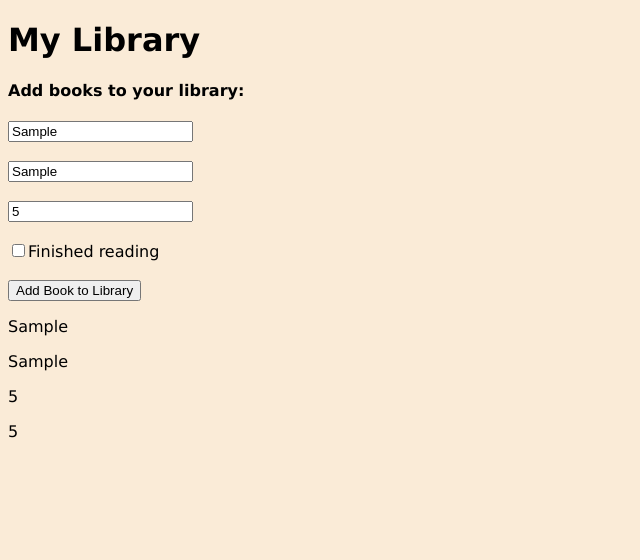
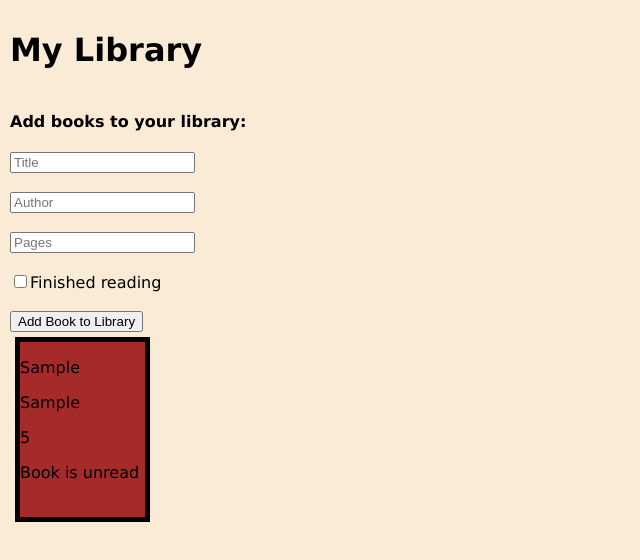
Before and after one commit to crono628/Library, a plain HTML site: page index.html in a window 1280 px wide. Both pictures are taken after typing "Sample", "Sample", "5" into the empty fields and a click on the button "Add Book to Library". Shown: the whole page, without its empty margins (0-640 px from the left). Drawn offline with Linux system fonts and the light colour scheme.

Commit message:
functioning but not pretty

```diff
--- a/index.html
+++ b/index.html
@@ -14,19 +14,15 @@
     <h1>My Library</h1>
     <div>
         <h4>Add books to your library:</h4>
-            <input class="title" type="text" placeholder="Title"><br><br>
-            <input class="author" type="text" placeholder="Author"><br><br>
-            <input class="pages" type="number" placeholder="Pages"><br><br>
-            <input class="read" type="checkbox">Finished reading <br><br>
-            <button id="submit-btn">Add Book to Library</button>
+        <input class="title" type="text" placeholder="Title" required><br><br>
+        <input class="author" type="text" placeholder="Author" required><br><br>
+        <input class="pages" type="number" placeholder="Pages"><br><br>
+        <input class="read" type="checkbox">Finished reading <br><br>
+        <button id="submit-btn">Add Book to Library</button>
+        <div class="book-collection">
+        </div>
     </div>
-    <div>
-        <p class="book-collection"></p>
-        <p class="new-title"></p>
-        <p class="new-author"></p>
-        <p class="new-pages"></p>
-        <p class="new-read"></p>
-    </div>
+
 </body>
 
 </html>
--- a/script.js
+++ b/script.js
@@ -1,7 +1,7 @@
-const myTitle = document.querySelector('.new-title')
-const myAuthor = document.querySelector('.new-author')
-const myPages = document.querySelector('.new-pages')
-const myRead = document.querySelector('.new-read')
+const myTitle = document.querySelector('.title')
+const myAuthor = document.querySelector('.author')
+const myPages = document.querySelector('.pages')
+const myRead = document.querySelector('.read')
 const collection = document.querySelector('.book-collection')
 const subBtn = document.querySelector('#submit-btn')
 
@@ -26,22 +26,62 @@ function addBookToLibrary(newBook) {
     books++
 }
 
-function identifyBook (){
-    myTitle.textContent= myLibrary[0].title
-    myAuthor.textContent=myLibrary[0].author
-    myPages.textContent=myLibrary[0].pages
-    myRead.textContent=myLibrary[0].pages
+function createBook() {
+    const newDiv = document.createElement('div')
+    newDiv.setAttribute('class', 'new-book')
+    newDiv.style.border = '5px solid black'
+    newDiv.style.backgroundColor = 'brown'
+    newDiv.style.margin = '5px'
+    newDiv.style.height = '175px'
+    newDiv.style.width = '125px'
+    // newDiv.style.
+    // newDiv.style.
+    const newTitle = document.createElement('p')
+    newTitle.setAttribute('class', 'new-title')
+    const newAuthor = document.createElement('p')
+    newAuthor.setAttribute('class', 'new-author')
+    const newPages = document.createElement('p')
+    newPages.setAttribute('class', 'new-pages')
+    const newRead = document.createElement('p')
+    newRead.setAttribute('class', 'new-read')
+
+    collection.appendChild(newDiv)
+    newDiv.appendChild(newTitle)
+    newDiv.appendChild(newAuthor)
+    newDiv.appendChild(newPages)
+    newDiv.appendChild(newRead)
+
+    newTitle.textContent = myLibrary[0].title
+    newAuthor.textContent = myLibrary[0].author
+    newPages.textContent = myLibrary[0].pages
+
+    if (myLibrary[0].read == true) {
+        newRead.textContent = 'Book is read'
+    } else {
+        newRead.textContent = 'Book is unread'
+    }
+}
+
+const clearInput = () => {
+    myTitle.value = ''
+    myAuthor.value = ''
+    myPages.value = ''
+    myRead.checked = false
 }
 
 subBtn.addEventListener('click', function () {
-    addBookToLibrary()
-    identifyBook()
-    console.log(myLibrary)
-    console.log(books);
+    if ((myTitle.value == '') || (myAuthor.value == '')) {
+        alert('Please enter a title and/or an author')
+    } else {
+        addBookToLibrary()
+        createBook()
+        clearInput()
+        console.log(books);
+    }
 })
 
 // first, make sure there is a div that will be the container for all books on the bookshelf
 
-// make identifyBook() create a div (will be the 'book') and create <p> inside the div to house text content for title, author, pages, read
+// make createBook() create a div (will be the 'book') and create <p> inside the div to house text content for title, author, pages, read
 
 // the div book can be a set height and width. the container can have padding or whatever
--- a/style.css
+++ b/style.css
@@ -1,4 +1,17 @@
-body{
+body {
+    display: grid;
     background-color: antiquewhite;
-        font-family:'Lucida Sans', 'Lucida Sans Regular', 'Lucida Grande', 'Lucida Sans Unicode', Geneva, Verdana, sans-serif
+    font-family: 'Lucida Sans', 'Lucida Sans Regular', 'Lucida Grande', 'Lucida Sans Unicode', Geneva, Verdana, sans-serif;
+    padding: 0;
+    margin: 10px;
+
 }
+
+.book-collection {
+    display: grid;
+    justify-content: left;
+    align-content: center;
+    grid-template-columns: repeat(5, auto);
+    grid-template-rows: minmax(120px, auto) repeat(5, 100px);
+    min-height: 10vh;
+}
```
